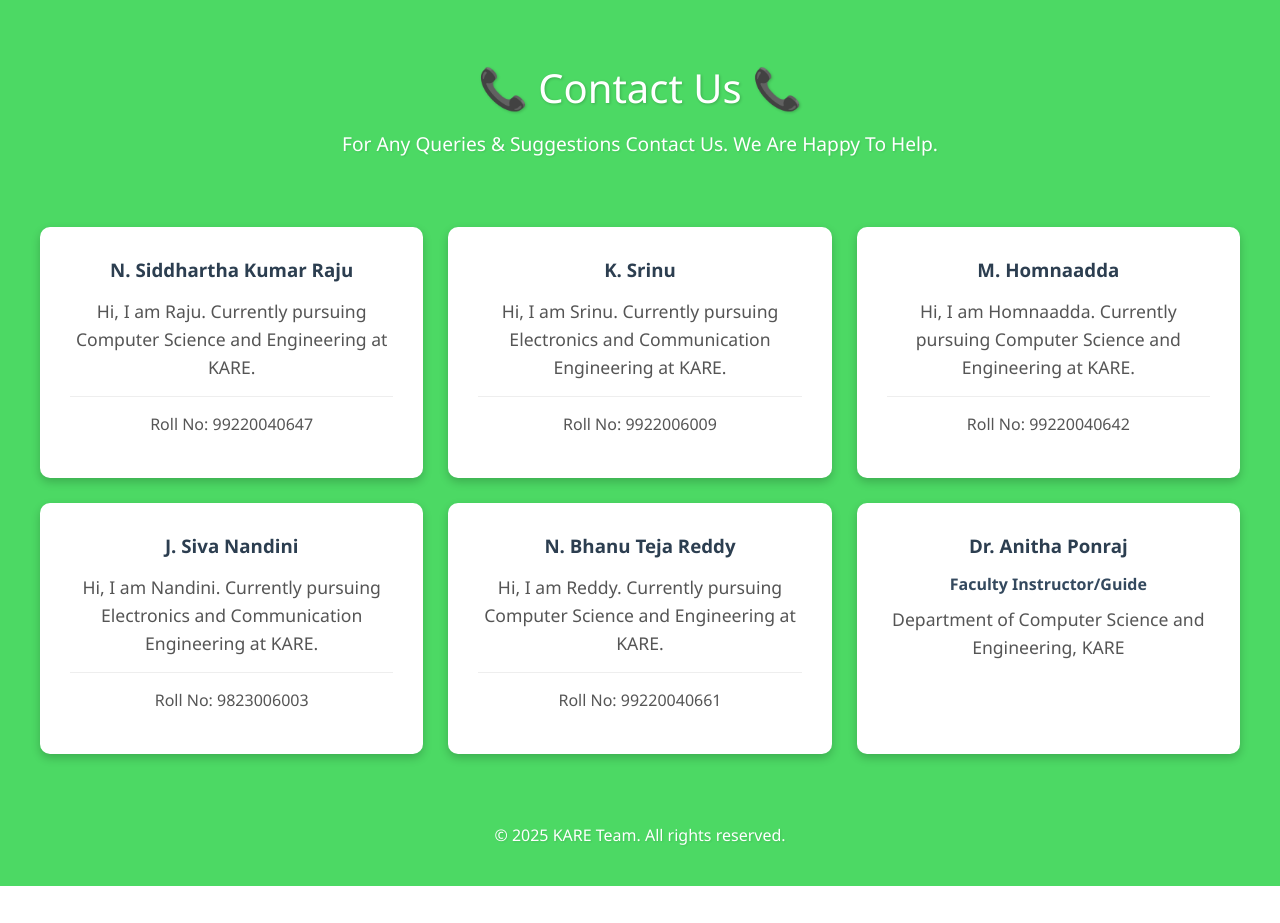
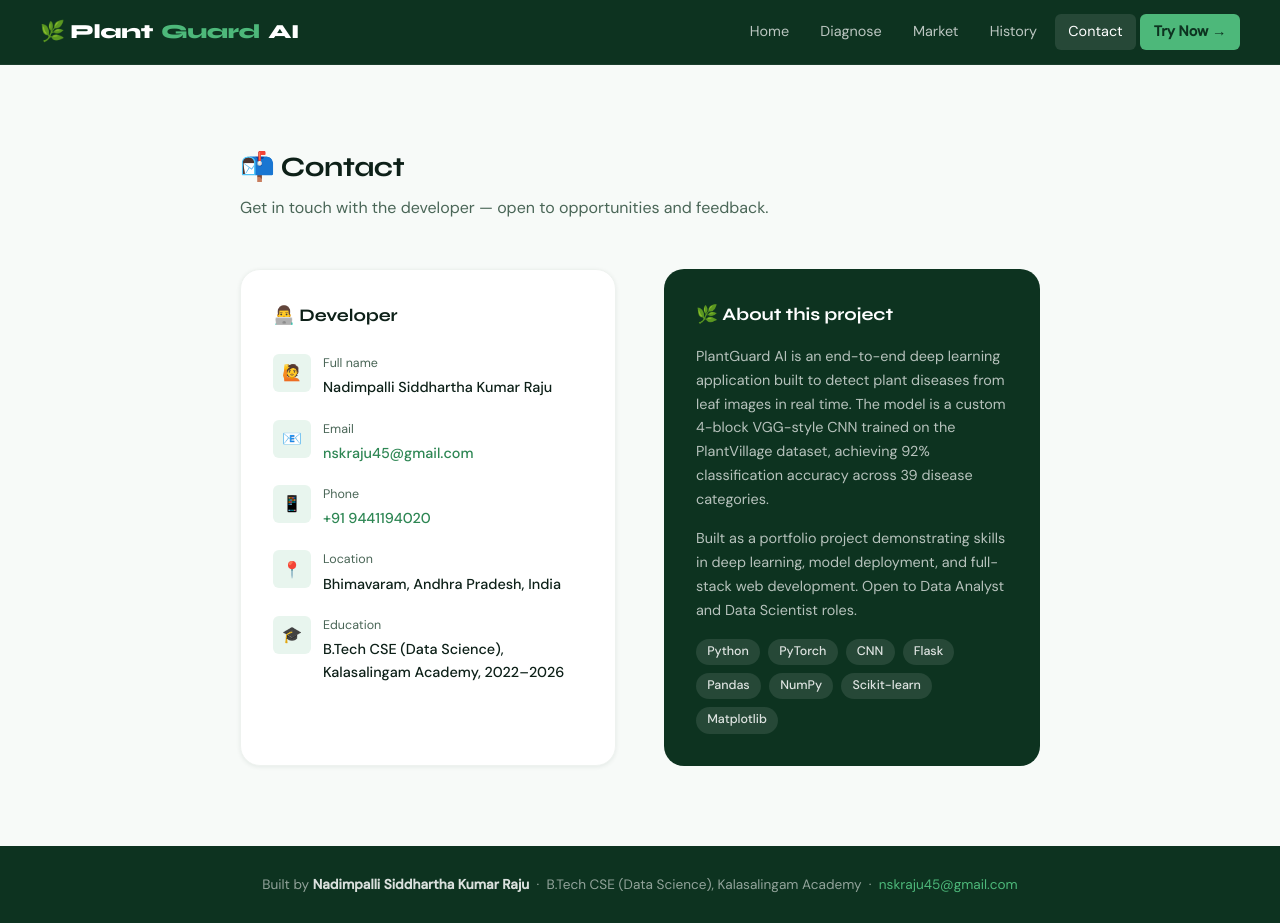
Before and after one commit to rajunsk/plant-disease-detection, a Flask app: page /contact in a window 1280 px wide. Before the commit the page ends 886 px from the top, so only its background shows below. Run offline with Flask 3, Linux system fonts and the light colour scheme.

Commit message:
Update contact-us.html

```diff
--- a/Flask Deployed App/templates/contact-us.html
+++ b/Flask Deployed App/templates/contact-us.html
@@ -1,219 +1,134 @@
-<!DOCTYPE html>
-<html lang="en">
-<head>
-    <meta charset="UTF-8">
-    <meta name="viewport" content="width=device-width, initial-scale=1.0">
-    <title>Contact Us</title>
-    <style>
-        /* Reset and base styles */
-        * {
-            margin: 0;
-            padding: 0;
-            box-sizing: border-box;
-            font-family: 'Segoe UI', Tahoma, Geneva, Verdana, sans-serif;
-        }
+{% extends "base.html" %}
+{% block title %}Contact — PlantGuard AI{% endblock %}
 
-        body {
-            background-color: #4CD964; /* The bright green color from your image */
-            padding: 20px;
-        }
+{% block extra_head %}
+<style>
+  .contact-section { padding: 5rem 2rem; }
+  .contact-inner   { max-width: 800px; margin: 0 auto; }
+  .contact-grid    { display: grid; grid-template-columns: 1fr 1fr; gap: 3rem; margin-top: 3rem; }
 
-        /* Header styles */
-        .header {
-            text-align: center;
-            padding: 40px 0;
-            margin-bottom: 30px;
-        }
+  .contact-card {
+    background: var(--white);
+    border-radius: var(--radius-lg);
+    padding: 2rem;
+    border: 1px solid var(--gray-100);
+    box-shadow: var(--shadow-sm);
+  }
+  .contact-card h3 {
+    font-family: var(--font-display);
+    font-weight: 700;
+    font-size: 1.1rem;
+    margin-bottom: 1.5rem;
+    color: var(--text-main);
+  }
+  .contact-row {
+    display: flex;
+    align-items: flex-start;
+    gap: .75rem;
+    margin-bottom: 1.25rem;
+  }
+  .contact-row-icon {
+    width: 38px;
+    height: 38px;
+    border-radius: var(--radius-sm);
+    background: var(--green-pale);
+    display: flex;
+    align-items: center;
+    justify-content: center;
+    font-size: 1rem;
+    flex-shrink: 0;
+  }
+  .contact-row-label { font-size: .78rem; color: var(--text-muted); margin-bottom: .15rem; }
+  .contact-row-val   { font-size: .9rem;  color: var(--text-main);  font-weight: 500; }
+  .contact-row-val a { color: var(--green-main); text-decoration: none; }
+  .contact-row-val a:hover { text-decoration: underline; }
 
-        .header h1 {
-            font-size: 2.5rem;
-            font-weight: 400;
-            color: white;
-            margin-bottom: 15px;
-            text-shadow: 1px 1px 3px rgba(0, 0, 0, 0.2);
-        }
+  .about-card {
+    background: var(--green-dark);
+    border-radius: var(--radius-lg);
+    padding: 2rem;
+    color: var(--white);
+  }
+  .about-card h3 { font-family: var(--font-display); font-weight: 700; font-size: 1.1rem; margin-bottom: 1rem; }
+  .about-card p  { color: rgba(255,255,255,.7); font-size: .9rem; line-height: 1.65; margin-bottom: 1rem; }
+  .stack-chips   { display: flex; flex-wrap: wrap; gap: .5rem; margin-top: .75rem; }
+  .stack-chip    { background: rgba(255,255,255,.1); color: rgba(255,255,255,.85); border-radius: 99px; padding: .2rem .7rem; font-size: .78rem; font-weight: 500; }
 
-        .header p {
-            font-size: 1.2rem;
-            font-weight: 500;
-            color: white;
-            text-shadow: 1px 1px 2px rgba(0, 0, 0, 0.1);
-        }
+  @media (max-width: 640px) {
+    .contact-grid { grid-template-columns: 1fr; }
+  }
+</style>
+{% endblock %}
 
-        /* Team grid layout */
-        .team-container {
-            display: grid;
-            grid-template-columns: repeat(auto-fill, minmax(300px, 1fr));
-            gap: 25px;
-            max-width: 1200px;
-            margin: 0 auto;
-        }
+{% block content %}
+<section class="contact-section">
+  <div class="contact-inner fade-up">
+    <h1 class="section-head">📬 Contact</h1>
+    <p class="section-sub">Get in touch with the developer — open to opportunities and feedback.</p>
 
-        /* Team member card */
-        .team-card {
-            background-color: white;
-            border-radius: 10px;
-            box-shadow: 0 4px 10px rgba(0, 0, 0, 0.2);
-            padding: 30px;
-            text-align: center;
-            height: 100%;
-            transition: transform 0.3s ease, box-shadow 0.3s ease;
-        }
+    <div class="contact-grid">
+      <div class="contact-card">
+        <h3>👨‍💻 Developer</h3>
+        <div class="contact-row">
+          <div class="contact-row-icon">🙋</div>
+          <div>
+            <div class="contact-row-label">Full name</div>
+            <div class="contact-row-val">Nadimpalli Siddhartha Kumar Raju</div>
+          </div>
+        </div>
+        <div class="contact-row">
+          <div class="contact-row-icon">📧</div>
+          <div>
+            <div class="contact-row-label">Email</div>
+            <div class="contact-row-val"><a href="mailto:nskraju45@gmail.com">nskraju45@gmail.com</a></div>
+          </div>
+        </div>
+        <div class="contact-row">
+          <div class="contact-row-icon">📱</div>
+          <div>
+            <div class="contact-row-label">Phone</div>
+            <div class="contact-row-val"><a href="tel:+919441194020">+91 9441194020</a></div>
+          </div>
+        </div>
+        <div class="contact-row">
+          <div class="contact-row-icon">📍</div>
+          <div>
+            <div class="contact-row-label">Location</div>
+            <div class="contact-row-val">Bhimavaram, Andhra Pradesh, India</div>
+          </div>
+        </div>
+        <div class="contact-row">
+          <div class="contact-row-icon">🎓</div>
+          <div>
+            <div class="contact-row-label">Education</div>
+            <div class="contact-row-val">B.Tech CSE (Data Science), Kalasalingam Academy, 2022–2026</div>
+          </div>
+        </div>
+      </div>
 
-        .team-card:hover {
-            transform: translateY(-5px);
-            box-shadow: 0 10px 20px rgba(0, 0, 0, 0.25);
-        }
-
-        .team-card h3 {
-            margin-bottom: 15px;
-            color: #2c3e50;
-        }
-
-        .team-card h4 {
-            color: #34495e;
-            margin-bottom: 10px;
-        }
-
-        .team-card p {
-            color: #555;
-            line-height: 1.6;
-            margin-bottom: 10px;
-        }
-
-        .team-card .role {
-            font-weight: 350;
-            font-size: 1.1rem;
-            margin-bottom: 15px;
-        }
-
-        .team-card .details {
-            margin-top: 15px;
-            padding-top: 15px;
-            border-top: 1px solid #eee;
-        }
-
-        /* Footer styles */
-        .footer {
-            text-align: center;
-            margin-top: 50px;
-            padding: 20px;
-            color: white;
-            text-shadow: 1px 1px 2px rgba(0, 0, 0, 0.1);
-        }
-
-        /* Responsive adjustments */
-        @media (max-width: 768px) {
-            .header h1 {
-                font-size: 2rem;
-            }
-
-            .team-container {
-                grid-template-columns: 1fr;
-            }
-        }
-
-        /* Add some subtle animations */
-        @keyframes fadeIn {
-            from { opacity: 0; transform: translateY(20px); }
-            to { opacity: 1; transform: translateY(0); }
-        }
-
-        .fade-in {
-            animation: fadeIn 0.8s ease forwards;
-        }
-    </style>
-</head>
-<body>
-    <div class="header fade-in">
-        <h1>📞 Contact Us 📞</h1>
-        <p>For Any Queries & Suggestions Contact Us. We Are Happy To Help.</p>
+      <div class="about-card">
+        <h3>🌿 About this project</h3>
+        <p>
+          PlantGuard AI is an end-to-end deep learning application built to detect plant diseases from leaf images in real time.
+          The model is a custom 4-block VGG-style CNN trained on the PlantVillage dataset, achieving 92% classification accuracy
+          across 39 disease categories.
+        </p>
+        <p>
+          Built as a portfolio project demonstrating skills in deep learning, model deployment, and full-stack web development.
+          Open to Data Analyst and Data Scientist roles.
+        </p>
+        <div class="stack-chips">
+          <span class="stack-chip">Python</span>
+          <span class="stack-chip">PyTorch</span>
+          <span class="stack-chip">CNN</span>
+          <span class="stack-chip">Flask</span>
+          <span class="stack-chip">Pandas</span>
+          <span class="stack-chip">NumPy</span>
+          <span class="stack-chip">Scikit-learn</span>
+          <span class="stack-chip">Matplotlib</span>
+        </div>
+      </div>
     </div>
-
-    <div class="team-container" id="team-cards">
-        <!-- Cards will be dynamically generated with JavaScript -->
-    </div>
-
-    <div class="footer">
-        <p>&copy; 2025 KARE Team. All rights reserved.</p>
-    </div>
-
-    <script>
-        // Team member data
-        const teamMembers = [
-            {
-                name: "N. Siddhartha Kumar Raju",
-                role: "Computer Science and Engineering",
-                rollNo: "99220040647",
-                institution: "KARE",
-                delay: 0
-            },
-            {
-                name: "K. Srinu",
-                role: "Electronics and Communication Engineering",
-                rollNo: "9922006009",
-                institution: "KARE",
-                delay: 100
-            },
-            {
-                name: "M. Homnaadda",
-                role: "Computer Science and Engineering",
-                rollNo: "99220040642",
-                institution: "KARE",
-                delay: 200
-            },
-            {
-                name: "J. Siva Nandini",
-                role: "Electronics and Communication Engineering",
-                rollNo: "9823006003",
-                institution: "KARE",
-                delay: 300
-            },
-            {
-                name: "N. Bhanu Teja Reddy",
-                role: "Computer Science and Engineering",
-                rollNo: "99220040661",
-                institution: "KARE",
-                delay: 400
-            },
-            {
-                name: "Dr. Anitha Ponraj",
-                role: "Faculty Instructor/Guide",
-                department: "Department of Computer Science and Engineering",
-                institution: "KARE",
-                isInstructor: true,
-                delay: 500
-            }
-        ];
-
-        // Generate team cards dynamically
-        document.addEventListener('DOMContentLoaded', function() {
-            const teamContainer = document.getElementById('team-cards');
-
-            teamMembers.forEach(member => {
-                const card = document.createElement('div');
-                card.className = 'team-card fade-in';
-                card.style.animationDelay = `${member.delay}ms`;
-
-                if (member.isInstructor) {
-                    card.innerHTML = `
-                        <h3>${member.name}</h3>
-                        <h4>${member.role}</h4>
-                        <p class="role">${member.department}, ${member.institution}</p>
-                    `;
-                } else {
-                    card.innerHTML = `
-                        <h3>${member.name}</h3>
-                        <p class="role">Hi, I am ${member.name.split(' ').pop()}. Currently pursuing ${member.role} at ${member.institution}.</p>
-                        <div class="details">
-                            <p>Roll No: ${member.rollNo}</p>
-                        </div>
-                    `;
-                }
-
-                teamContainer.appendChild(card);
-            });
-        });
-    </script>
-</body>
-</html>
+  </div>
+</section>
+{% endblock %}
```
